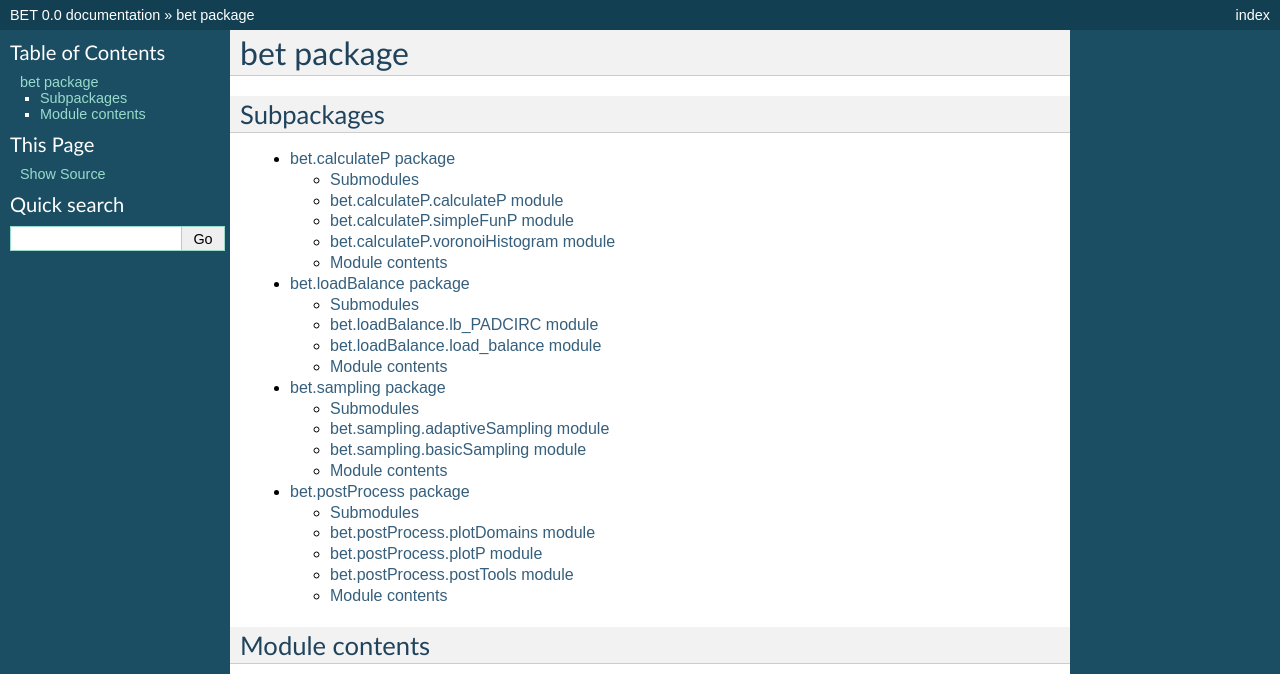
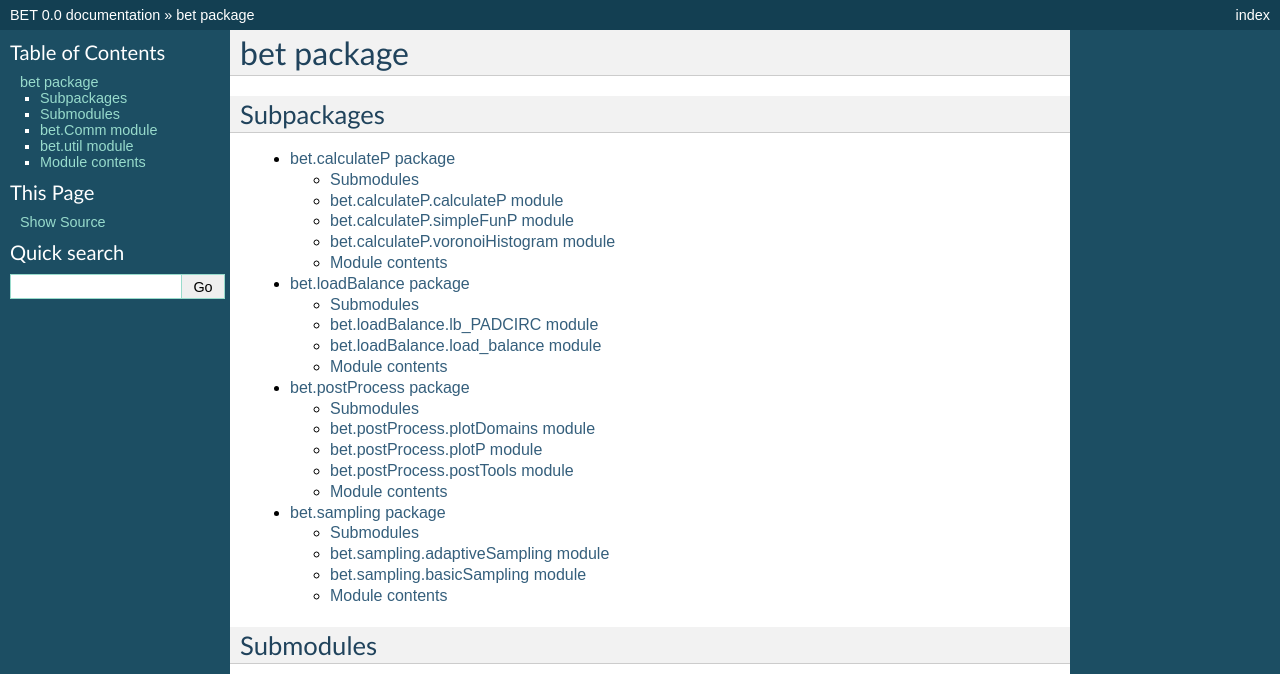
Before and after one commit to UT-CHG/BET, a Sphinx documentation site: the page built from doc/bet.rst, in a window 1280 px wide. Shown: the top 674 px of the page. Built offline with Sphinx 7.4.7, drawn with Linux system fonts in a browser that asks for light colours; some of the changed text lies outside the part shown; grey boxes are pictures that could not be loaded.

Commit message:
updated documentation

```diff
--- a/doc/bet.rst
+++ b/doc/bet.rst
@@ -8,8 +8,28 @@ Subpackages
 
     bet.calculateP
     bet.loadBalance
+    bet.postProcess
     bet.sampling
-    bet.postProcess
+
+Submodules
+----------
+
+bet.Comm module
+---------------
+
+.. automodule:: bet.Comm
+    :members:
+    :undoc-members:
+    :show-inheritance:
+
+bet.util module
+---------------
+
+.. automodule:: bet.util
+    :members:
+    :undoc-members:
+    :show-inheritance:
+
 
 Module contents
 ---------------
```
Also changed, not shown: doc/bet.postProcess.rst (+4 -4 lines).
